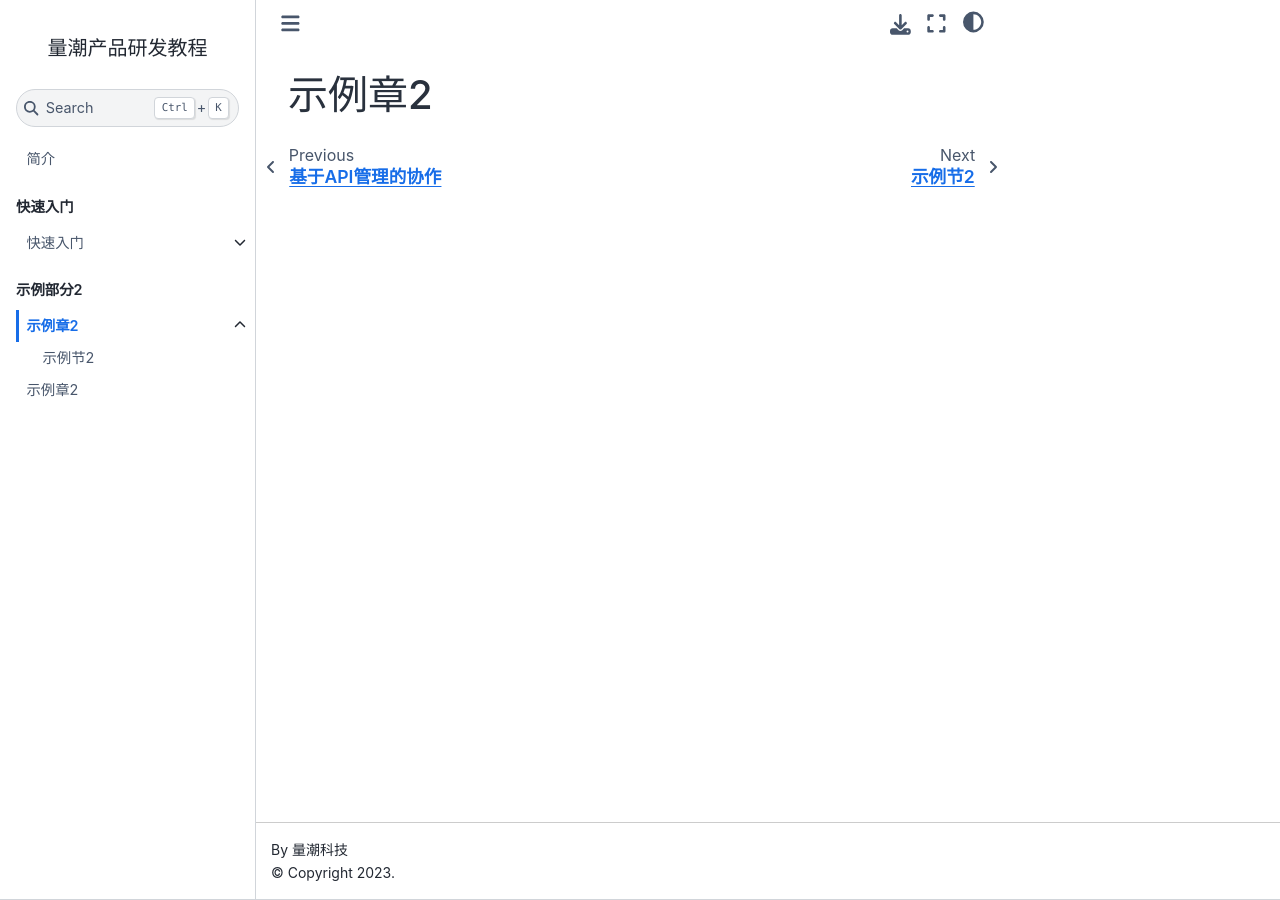
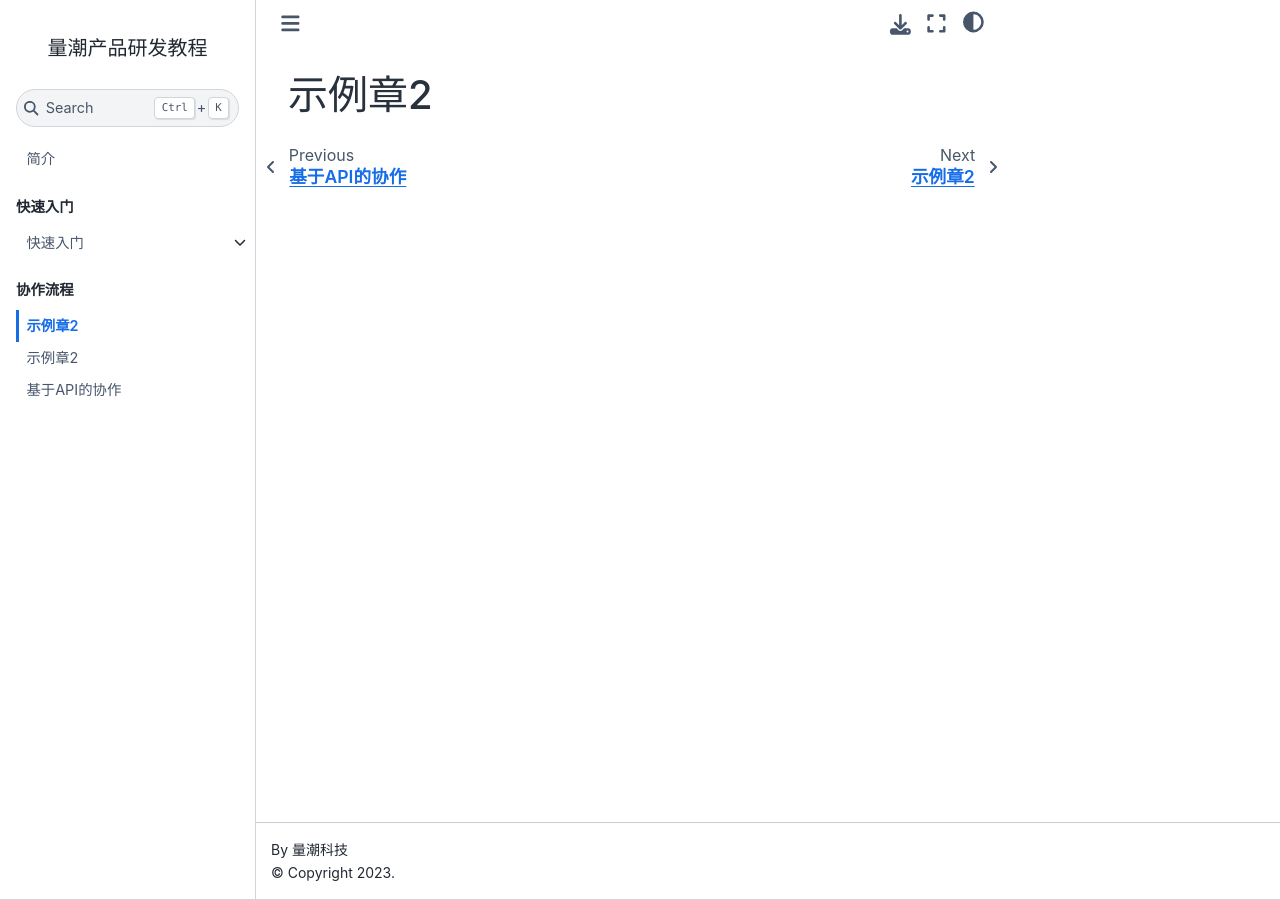
Before and after one commit to quanttide/quanttide-tutorial-of-product-developing, a Jupyter Book: the page built from 2_prd/README.md, in a window 1280 px wide. Built offline with Jupyter Book 1.0.4 settings and Sphinx 7.4.7 and the Sphinx Book theme 1.1.4, drawn with Linux system fonts in a browser that asks for light colours.

Commit message:
feat: intro to API collboration

```diff
--- a/1_intro/collboration_with_api_management.md
+++ /dev/null
@@ -1 +0,0 @@
-# 基于API管理的协作
--- a/_toc.yml
+++ b/_toc.yml
@@ -7,10 +7,9 @@ parts:
         sections:
           - file: 1_intro/collboration_with_prd.md
           - file: 1_intro/collboration_with_design_language.md
-          - file: 1_intro/collboration_with_api_management.md
-  - caption: 示例部分2
+          - file: 1_intro/intro_to_api_collboration.md
+  - caption: 协作流程
     chapters:
-      - file: 2_example_chapter2/README.md
-        sections:
-          - file: 2_example_chapter2/1_example_section2/README.md
-      - file: 3_example_chapter3/README.md
+      - file: 2_prd/README.md
+      - file: 3_design_language/README.md
+      - file: 4_api_collobration/README.md
```
Also changed, not shown: 1_intro/intro_to_api_collboration.md (added, +9 -0 lines), 4_api_collobration/README.md (added, +7 -0 lines), 2_prd/1_example_section2/README.md (renamed from 2_example_chapter2/1_example_section2/README.md), 2_prd/README.md (renamed from 2_example_chapter2/README.md), 3_design_language/README.md (renamed from 3_example_chapter3/README.md).
